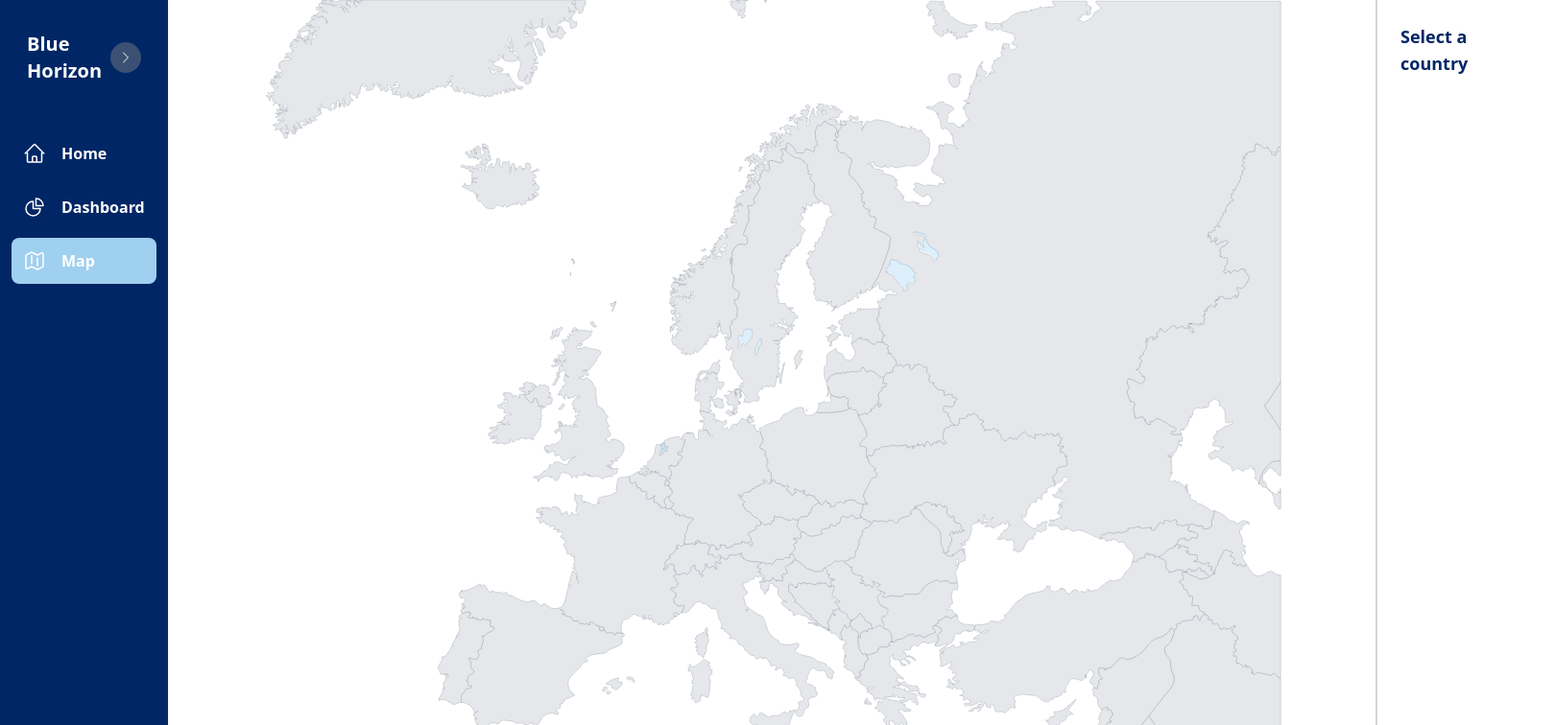
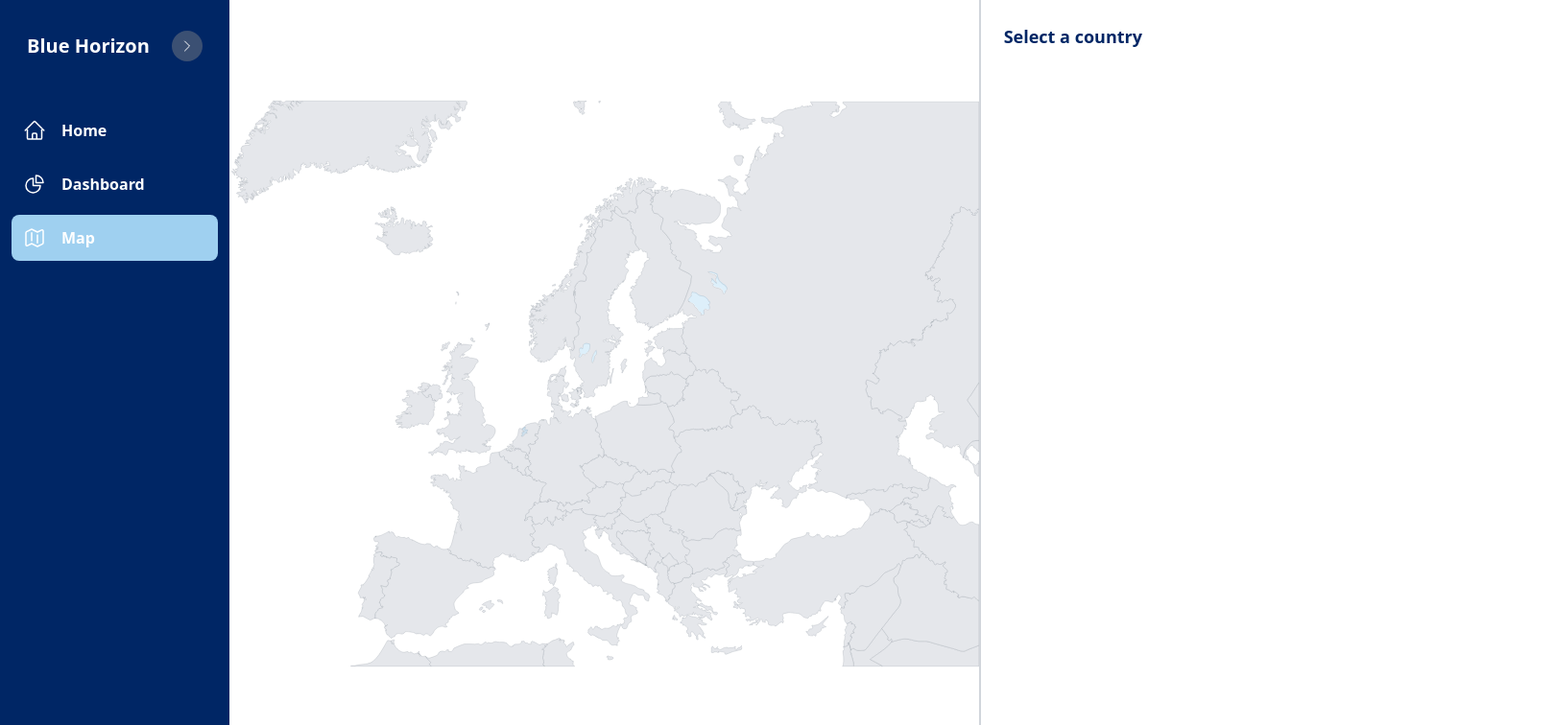
Before and after one commit to nessnos/blue_horizon, a Vue app in the folder webapp/: page /map in a window 1280 px wide. Shown: the top 756 px of the page at 96% size, 1620 px wide, since content can reach past the window. Built offline with nearby package versions, Linux system fonts and the light colour scheme.

Commit message:
Reset pages as dashboard style - ui map page

```diff
--- a/webapp/src/views/Map.vue
+++ b/webapp/src/views/Map.vue
@@ -1,9 +1,13 @@
 <script setup lang="ts">
 //@ts-ignore
 import Europe from "./EuropeMap.vue"
-import { onMounted } from 'vue';
+import { onMounted, ref } from 'vue';
 
-const europeanCountries: { country: string; isoAlpha2: string, clicked: boolean }[] = [
+interface Country { country: string; isoAlpha2: string, clicked: boolean }
+
+const selectedCountry = ref<Country | null>(null)
+
+const europeanCountries: Country[] = [
   { country: "Albania", isoAlpha2: "AL", clicked : false },
   { country: "Andorra", isoAlpha2: "AD", clicked : false },
   { country: "Armenia", isoAlpha2: "AM", clicked : false },
@@ -60,6 +64,7 @@ const europeanCountries: { country: string; isoAlpha2: string, clicked: boolean
 
 onMounted(() => {
   const paths = document.querySelectorAll('#countries path');
+
   if (paths.length > 0) {
     paths.forEach((path) => {
       const isoAlpha2 = path.getAttribute('id')?.toString().toUpperCase();
@@ -76,10 +81,24 @@ onMounted(() => {
               path.classList.remove('fill-ocean');
               path.classList.add('fill-gray-200');
               country.clicked = false;
+              selectedCountry.value = null
             } else {
+              europeanCountries.forEach(otherCountry => {
+                if (otherCountry.clicked) {
+                  const otherPath = document.getElementById(`${otherCountry.isoAlpha2.toLowerCase()}`);
+                  if (otherPath) {
+                    otherPath.classList.remove('fill-ocean');
+                    otherPath.classList.add('fill-gray-200');
+                    otherCountry.clicked = false;
+                  }
+                }
+              });
+
+              selectedCountry.value = country
               path.classList.remove('fill-gray-200');
               path.classList.add('fill-ocean');
               country.clicked = true;
+
             }
           }
         });
@@ -94,13 +113,17 @@ onMounted(() => {
 
 
 
+
 </script>
 <template>
 
 <div class="flex flex-row items-start justify-start">
-   <Europe class="h-full"/>
-   <div class="p-6 h-full bg-white border-l-2 border-gray-300">
+   <div class="flex flex-col justify-start items-start h-full w-3/4">
+      <Europe class="w-full mb-auto"/>
+   </div>
+   <div class="w-1/4 p-6 h-full bg-white border-l-2 border-gray-300">
       <div class="font-semibold text-ocean text-lg">Select a country</div>
+      <div>{{ selectedCountry?.country }}</div>
    </div>
 </div>
 
```
